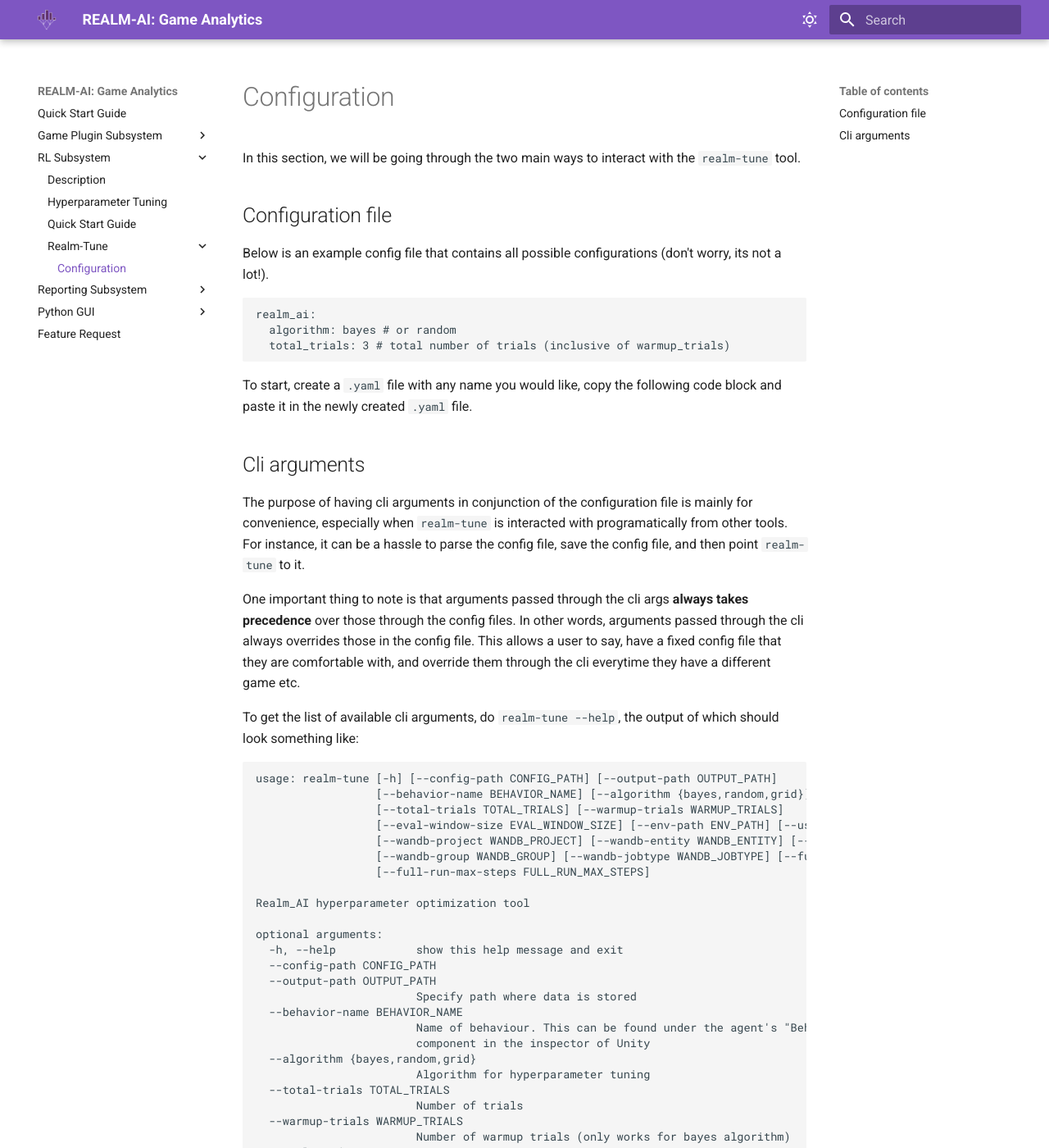
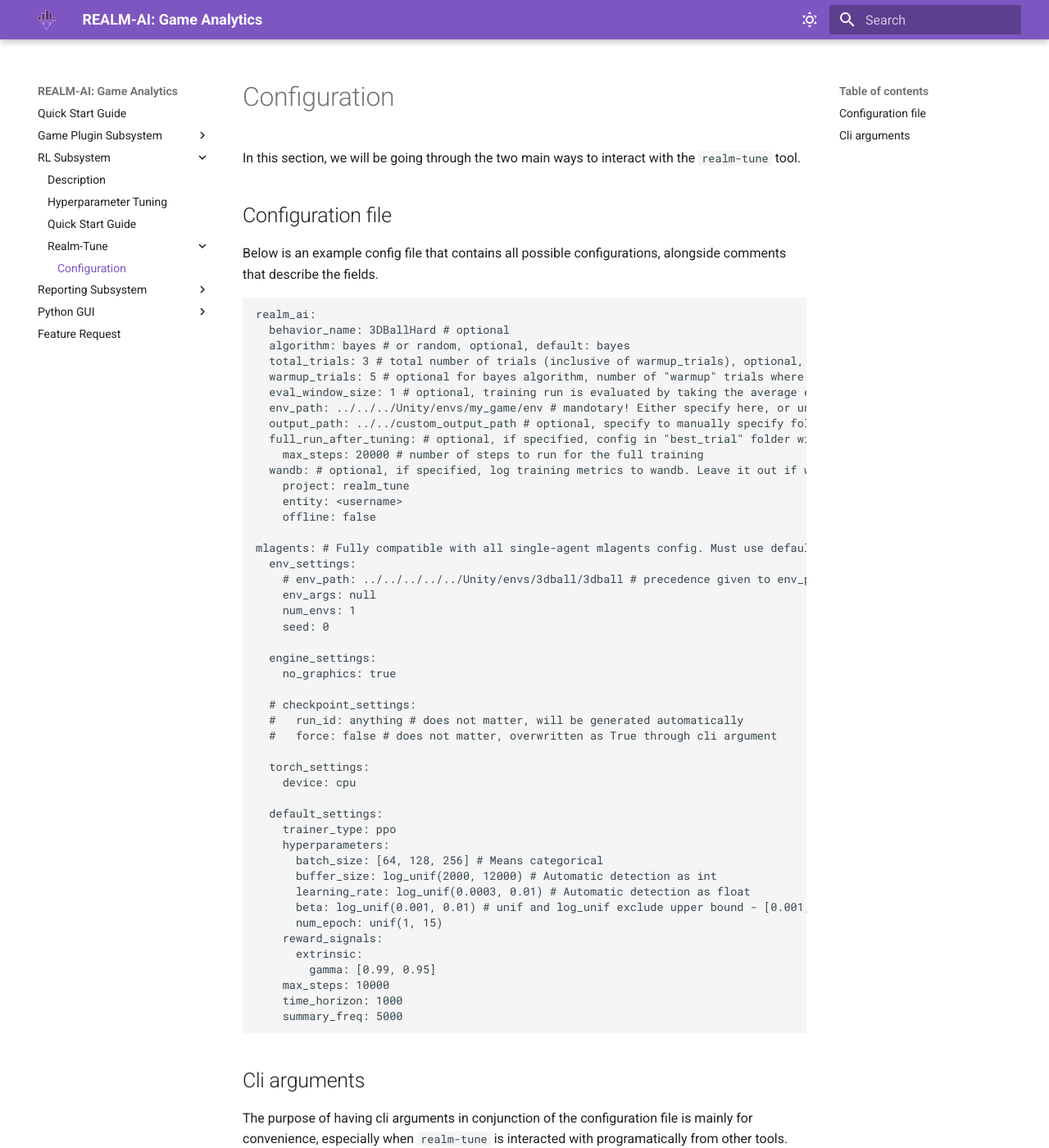
Before and after one commit to realm-ai-project/Documentation, an MkDocs documentation site: the page built from docs/rl_subsystem/user_guide/configuration.md, in a window 1280 px wide and 1400 px high. Shown: the whole window at 82% size. Built offline with MkDocs 1.6.1 and Material for MkDocs 9.7.7, drawn with Linux system fonts in a browser that asks for light colours.

Commit message:
add config

````diff
--- a/docs/rl_subsystem/user_guide/configuration.md
+++ b/docs/rl_subsystem/user_guide/configuration.md
@@ -1,15 +1,56 @@
 In this section, we will be going through the two main ways to interact with the `realm-tune` tool.
 
 ## Configuration file
-Below is an example config file that contains all possible configurations (don't worry, its not a lot!).
+Below is an example config file that contains all possible configurations, alongside comments that describe the fields.
 
 ```yaml
 realm_ai:
-  algorithm: bayes # or random
-  total_trials: 3 # total number of trials (inclusive of warmup_trials)
+  behavior_name: 3DBallHard # optional
+  algorithm: bayes # or random, optional, default: bayes
+  total_trials: 3 # total number of trials (inclusive of warmup_trials), optional, default: 5
+  warmup_trials: 5 # optional for bayes algorithm, number of "warmup" trials where random hyperparams are used. Ignored for other algorithms. Default val is 5
+  eval_window_size: 1 # optional, training run is evaluated by taking the average eps rew of past x episodes. Default val is 1
+  env_path: ../../../Unity/envs/my_game/env # mandotary! Either specify here, or under env_path settings below. Setting here takes precedence.
+  output_path: ../../custom_output_path # optional, specify to manually specify folder name, or to continue running
+  full_run_after_tuning: # optional, if specified, config in "best_trial" folder will be changed to reflect the following settings(i.e., max_steps). Leave it out if no training is to be done after tuning.
+    max_steps: 20000 # number of steps to run for the full training
+  wandb: # optional, if specified, log training metrics to wandb. Leave it out if wandb is not to be used.
+    project: realm_tune
+    entity: <username>
+    offline: false
+
+mlagents: # Fully compatible with all single-agent mlagents config. Must use default_settings for hyperparameters!
+  env_settings:
+    # env_path: ../../../../../Unity/envs/3dball/3dball # precedence given to env_path above
+    env_args: null
+    num_envs: 1
+    seed: 0
+
+  engine_settings:
+    no_graphics: true
+
+  # checkpoint_settings:
+  #   run_id: anything # does not matter, will be generated automatically
+  #   force: false # does not matter, overwritten as True through cli argument
+
+  torch_settings:
+    device: cpu
+
+  default_settings:
+    trainer_type: ppo
+    hyperparameters:
+      batch_size: [64, 128, 256] # Means categorical
+      buffer_size: log_unif(2000, 12000) # Automatic detection as int
+      learning_rate: log_unif(0.0003, 0.01) # Automatic detection as float
+      beta: log_unif(0.001, 0.01) # unif and log_unif exclude upper bound - [0.001, 0.01)
+      num_epoch: unif(1, 15)
+    reward_signals:
+      extrinsic:
+        gamma: [0.99, 0.95]
+    max_steps: 10000
+    time_horizon: 1000
+    summary_freq: 5000
 ```
-
-To start, create a `.yaml` file with any name you would like, copy the following code block and paste it in the newly created `.yaml` file.
 
 ## Cli arguments
 The purpose of having cli arguments in conjunction of the configuration file is mainly for convenience, especially when `realm-tune` is interacted with programatically from other tools. For instance, it can be a hassle to parse the config file, save the config file, and then point `realm-tune` to it.
````
